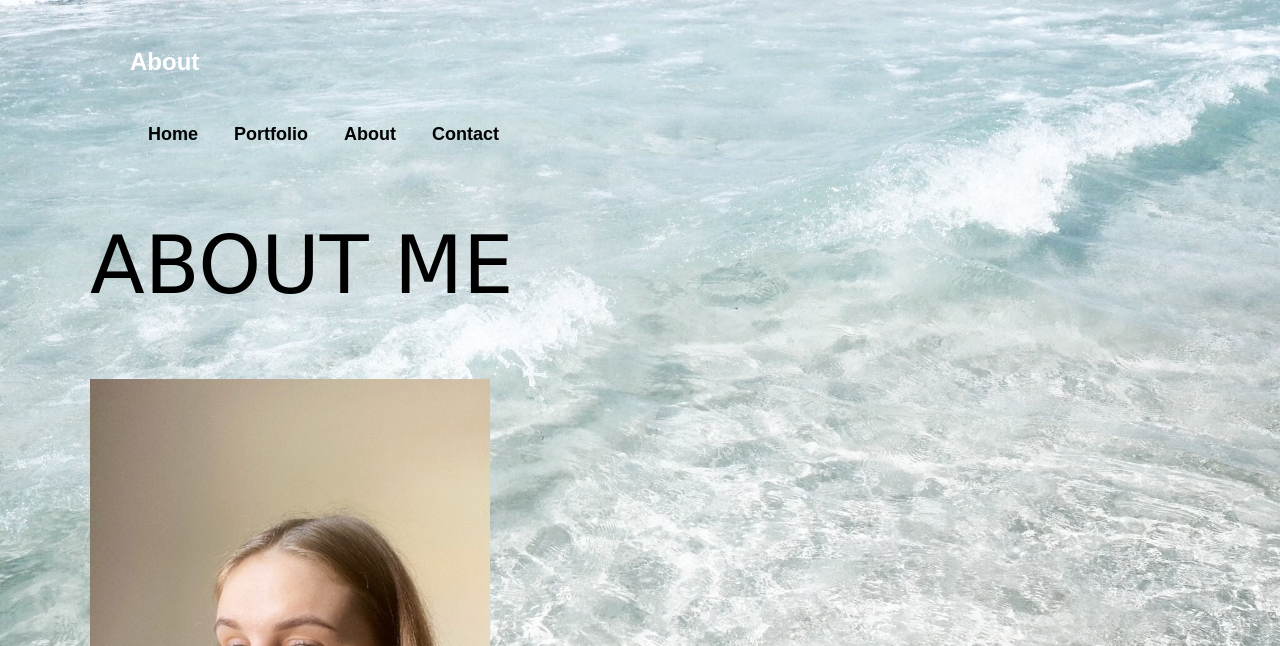
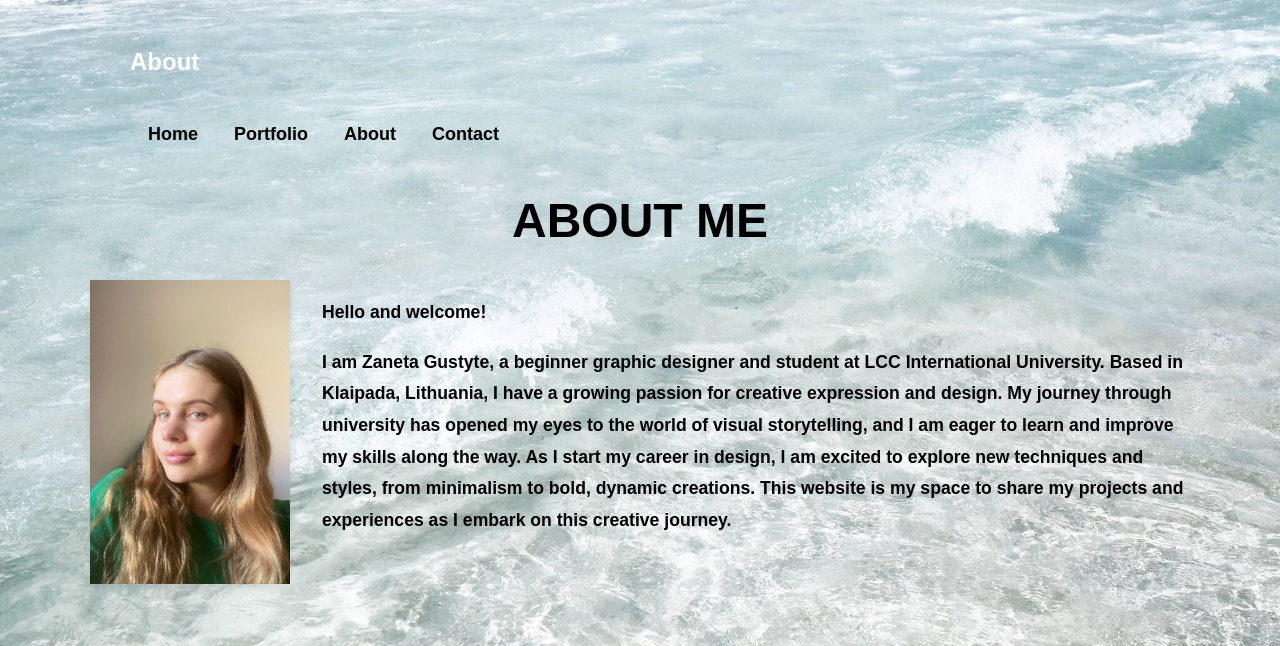
Before and after one commit to zanetagustyte/zanetagustyte.github.io, a plain HTML site: page untitled folder/about.html in a window 1280 px wide. Shown: the top 646 px of the page. Drawn offline with Linux system fonts and the light colour scheme; a web font is replaced by a local one.

Commit message:
Add files via upload

```diff
--- a/untitled folder/about.html
+++ b/untitled folder/about.html
@@ -23,17 +23,21 @@
       </header>
       <main>
         <section class="about-section">
-            <h1 class="main-title">ABOUT ME</h1>
+          <center>
+            <h1 class="main-title">ABOUT ME</h1></center>
+
 
 
             <div class="about-content">
               <div class="about-photo">
-                 <img src="img/3.png"    width="400"
-     height="auto" alt="Your Name" />
+                 <img src="img/3.png" alt="Your Name" />
              </div>
                 <div class="about-text">
-                    <p>LCC International University student Zaneta Gustyte</p>
-                    <!-- Add the rest of your text here -->
+                    <p>Hello and welcome!</p>
+<p>I am Zaneta Gustyte, a beginner graphic designer and student at LCC International University. Based in Klaipada, Lithuania, I have a growing passion for creative expression and design. My journey through university has opened my eyes to the world of visual storytelling, and I am eager to learn and improve my skills along the way.
+
+As I start my career in design, I am excited to explore new techniques and styles, from minimalism to bold, dynamic creations. This website is my space to share my projects and experiences as I embark on this creative journey.</p>
+
                 </div>
             </div>
         </section>
--- a/untitled folder/style.css
+++ b/untitled folder/style.css
@@ -122,19 +122,20 @@ justify-content: center;
 
   /* portfolio*/
 .container{
-  width: 100%;
-  height: 100vh;
   display: flex;
   align-items: center;
   justify-content: center;
+  width: 100px;
+  }
 }
 .swiper{
-  width: 80%;
-  height: fit-content;
+  height: auto;
 }
 .swiper-slide img{
   width: 100%;
 }
+
+
 .swiper .swiper-button-prev, .swiper .swiper-button-next{
   color: #FFFFFF;
 }
@@ -142,6 +143,7 @@ justify-content: center;
 .row {
   width: 100px;
   width: 500px;
+}
 }
 
 
@@ -186,7 +188,7 @@ justify-content: center;
 }
 
 .about-photo img {
-    width: 100px;
+    width: 200px;
     height: auto;
     border-radius: 0;
     box-shadow: 0 4px 8px rgba(0, 0, 0, 0.1);
```
Also changed, not shown: untitled folder/contact.html (+2 -1 lines), untitled folder/portfolio.html (+3 -3 lines).
